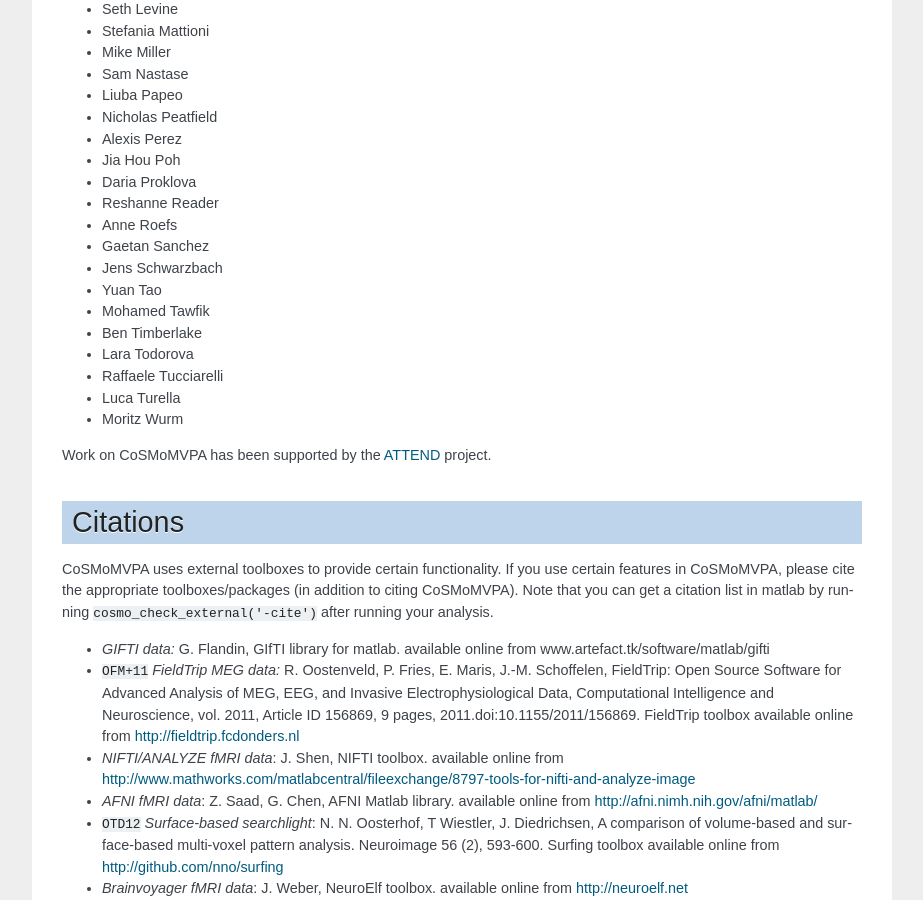
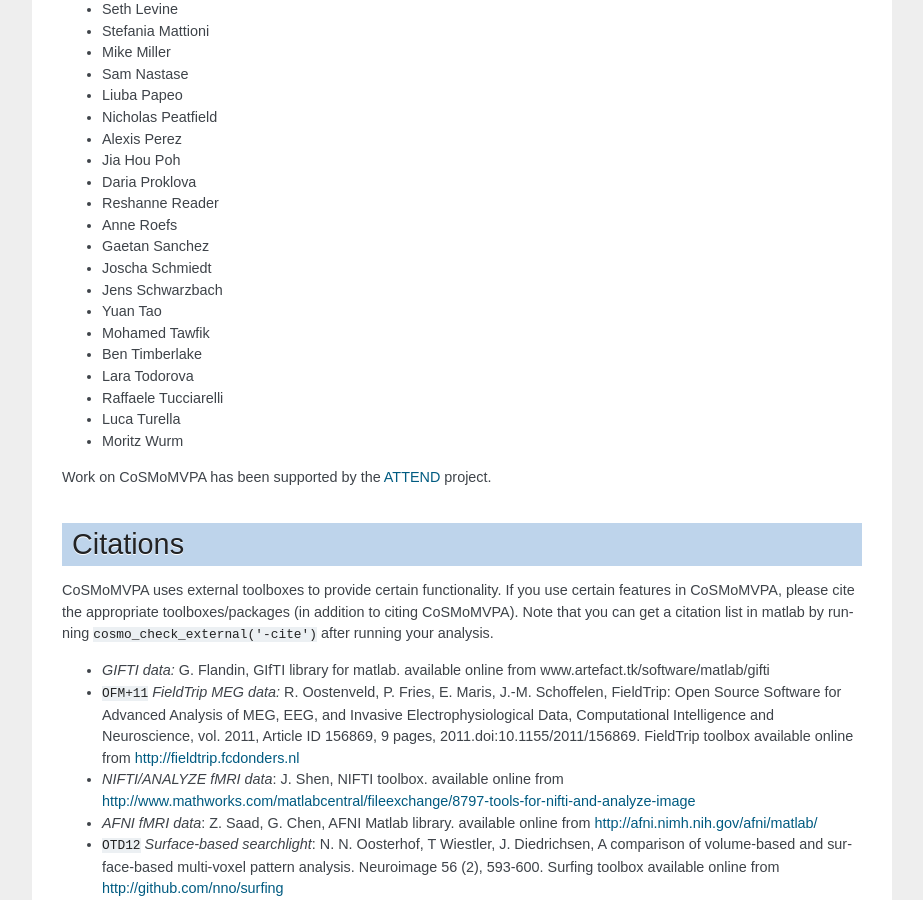
Before and after one commit to CoSMoMVPA/CoSMoMVPA, a Sphinx documentation site: the page built from doc/source/thanks.rst, in a window 1280 px wide and 900 px high, scrolled down 1031 px. Shown: the whole window, without its empty margins (198-1121 px from the left). Built offline with Sphinx 7.4.7, drawn with Linux system fonts in a browser that asks for light colours; pages that are not in the unit, such as notebooks, are missing from menus; cross-references to code outside the pages are shown as plain code.

Commit message:
ENH+ACK: support integer values for positions of channels. Thanks to #Joscha Schmiedt# for pointing this out

```diff
--- a/doc/source/thanks.rst
+++ b/doc/source/thanks.rst
@@ -56,6 +56,7 @@ The following people have provided valuable suggestions, advice, support, or cod
 + Reshanne Reader
 + Anne Roefs
 + Gaetan Sanchez
++ Joscha Schmiedt
 + Jens Schwarzbach
 + Yuan Tao
 + Mohamed Tawfik
```
Also changed, not shown: 1 other file.
